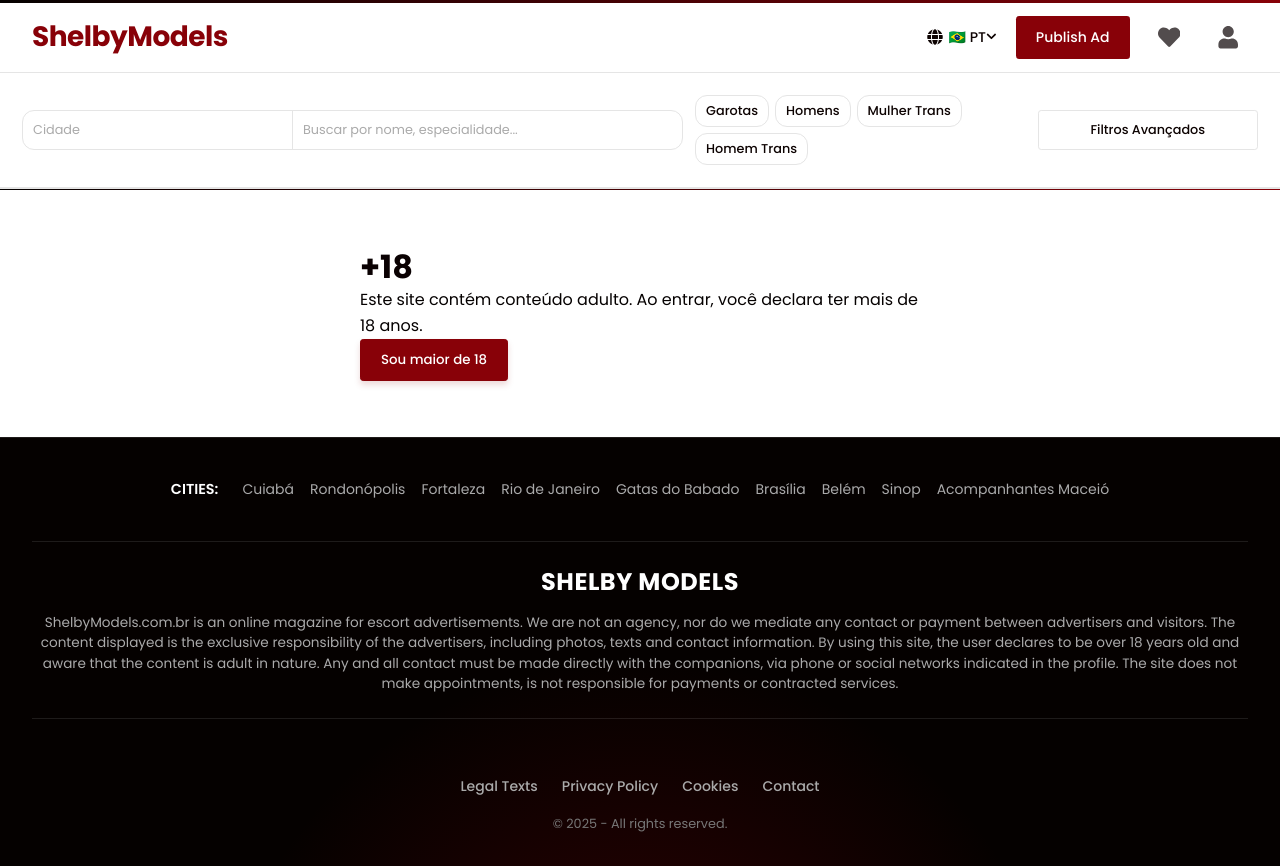
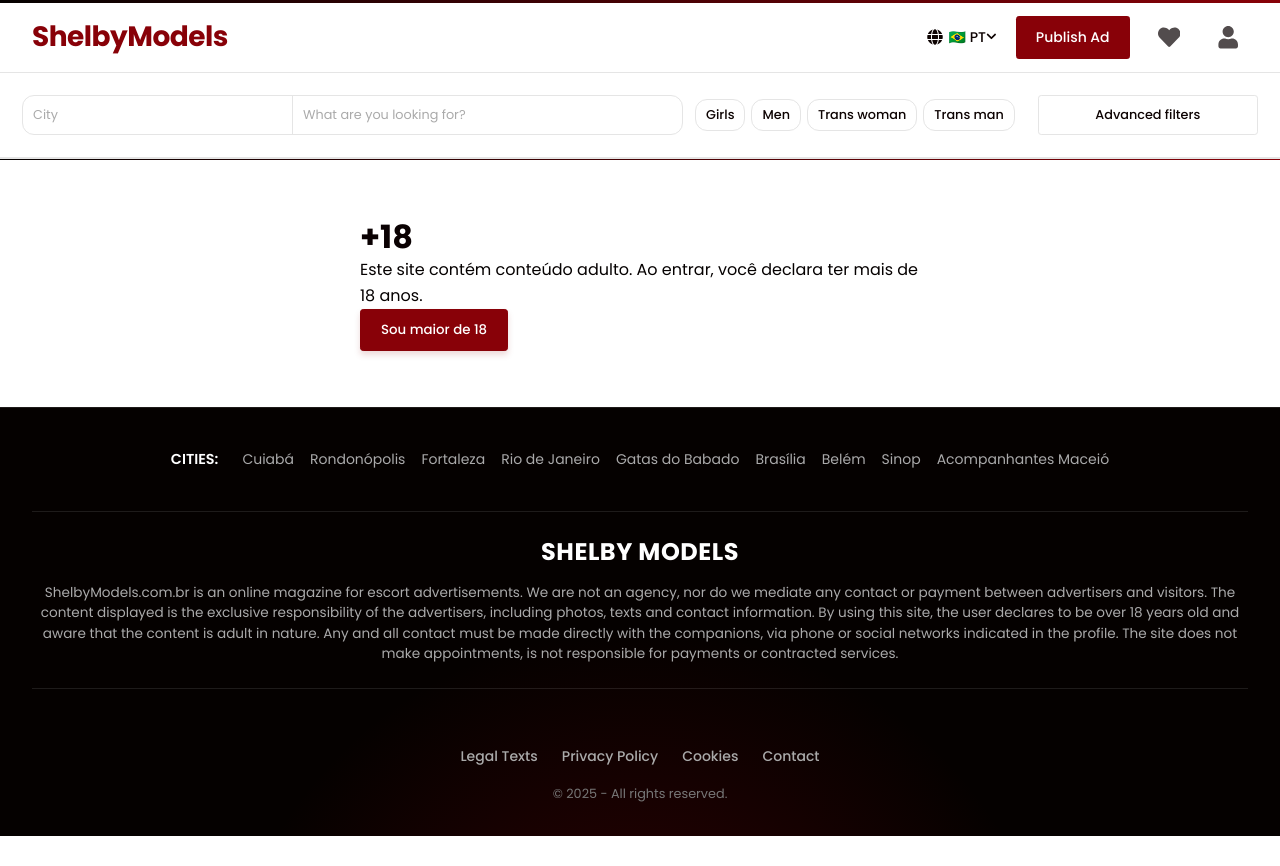
Before and after one commit to rodrigomarcell/ShelbyModels.Frontend, a React (Vite) app: page /login#/age in a window 1280 px wide. After the commit the page ends 836 px from the top, so only its background shows below. Built offline with nearby package versions, Linux system fonts and the light colour scheme.

Commit message:
add filter em multilingua

```diff
--- a/src/components/FilterBar/FilterBar.jsx
+++ b/src/components/FilterBar/FilterBar.jsx
@@ -25,10 +25,10 @@
   }
 
   const genderOptions = [
-    { value: 'Girls', label: 'Garotas' },
-    { value: 'Men', label: 'Homens' },
-    { value: 'Trans Women', label: 'Mulher Trans' },
-    { value: 'Trans Men', label: 'Homem Trans' }
+    { value: 'Girls', key: 'F', label: t('gender.F') },
+    { value: 'Men', key: 'M', label: t('gender.M') },
+    { value: 'Trans Women', key: 'TW', label: t('gender.TW') },
+    { value: 'Trans Men', key: 'TM', label: t('gender.TM') }
   ]
 
   return (
@@ -42,7 +42,7 @@
               type="text"
               value={filters.location || ''}
               onChange={handleCityChange}
-              placeholder="Cidade"
+              placeholder={t('filters.city')}
             />
           </div>
           <span className="capsule-divider" aria-hidden="true" />
@@ -52,7 +52,7 @@
               type="search"
               value={filters.search || ''}
               onChange={handleSearchChange}
-              placeholder="Buscar por nome, especialidade..."
+              placeholder={t('filters.search')}
             />
           </div>
         </div>
@@ -80,7 +80,7 @@
             className="btn btn-outline"
             onClick={handleAdvancedToggle}
           >
-            Filtros Avançados
+            {t('filters.advanced')}
           </button>
         </div>
       </div>
@@ -89,7 +89,7 @@
       {isAdvancedOpen && (
         <div className="advanced-filters-panel">
           <p style={{ textAlign: 'center', padding: '1rem', color: '#666' }}>
-            Filtros avançados serão implementados aqui
+            {t('modal.advancedTitle')} - Em desenvolvimento
           </p>
         </div>
       )}
```
